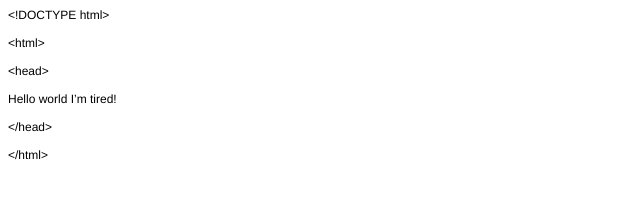
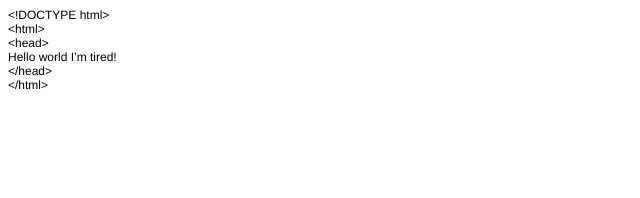
Before and after one commit to IriaWang/IriaWang.github.io, a plain HTML site: page index.html in a window 1280 px wide. Shown: the whole page, without its empty margins (0-640 px from the left). Drawn offline with Linux system fonts and the light colour scheme.

Commit message:
Update index.html

```diff
--- a/index.html
+++ b/index.html
@@ -13,20 +13,10 @@
 </head>
 <body>
 <p class="p1"><span class="s1">&lt;!DOCTYPE html&gt;</span></p>
-<p class="p1"><span class="s1"><br>
-</span></p>
 <p class="p1"><span class="s1">&lt;html&gt;</span></p>
-<p class="p1"><span class="s1"><br>
-</span></p>
 <p class="p1"><span class="s1">&lt;head&gt;</span></p>
-<p class="p1"><span class="s1"><br>
-</span></p>
 <p class="p1"><span class="s1">Hello world I’m tired!</span></p>
-<p class="p1"><span class="s1"><br>
-</span></p>
 <p class="p1"><span class="s1">&lt;/head&gt;</span></p>
-<p class="p1"><span class="s1"><br>
-</span></p>
 <p class="p1"><span class="s1">&lt;/html&gt;</span></p>
 </body>
 </html>
```
